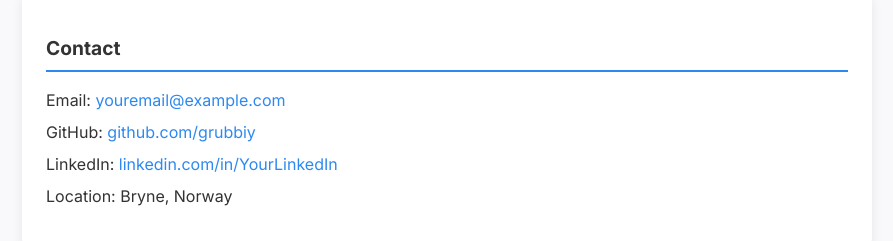
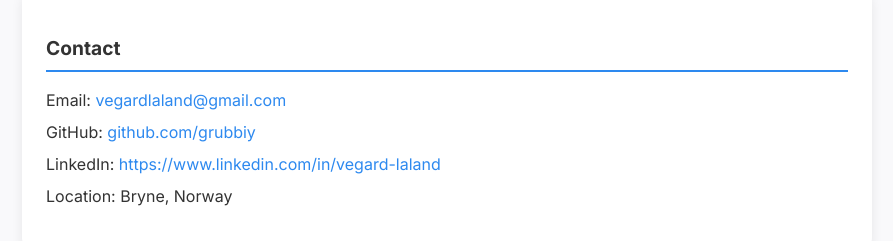
Before and after one commit to grubbiy/About-Me, a plain HTML site: page index.html in a window 1280 px wide. Shown: the part 347-588 px from the top of the page, without its empty margins (193-1086 px from the left). Drawn offline with Linux system fonts and the light colour scheme.

Commit message:
Corrected Information Capsules

```diff
--- a/index.html
+++ b/index.html
@@ -20,9 +20,9 @@
     <section class="contact">
       <h3>Contact</h3>
       <ul>
-        <li>Email: <a href="mailto:vegardlaland@gmail.com">youremail@example.com</a></li>
+        <li>Email: <a href="mailto:vegardlaland@gmail.com">vegardlaland@gmail.com</a></li>
         <li>GitHub: <a href="https://github.com/grubbiy" target="_blank">github.com/grubbiy</a></li>
-        <li>LinkedIn: <a href="https://linkedin.com/in/YourLinkedIn" target="_blank">linkedin.com/in/YourLinkedIn</a></li>
+        <li>LinkedIn: <a href="https://www.linkedin.com/in/vegard-laland-173797368/" target="_blank">https://www.linkedin.com/in/vegard-laland</a></li>
         <li>Location: Bryne, Norway</li>
       </ul>
     </section>
```
Also changed, not shown: 1 other file.
